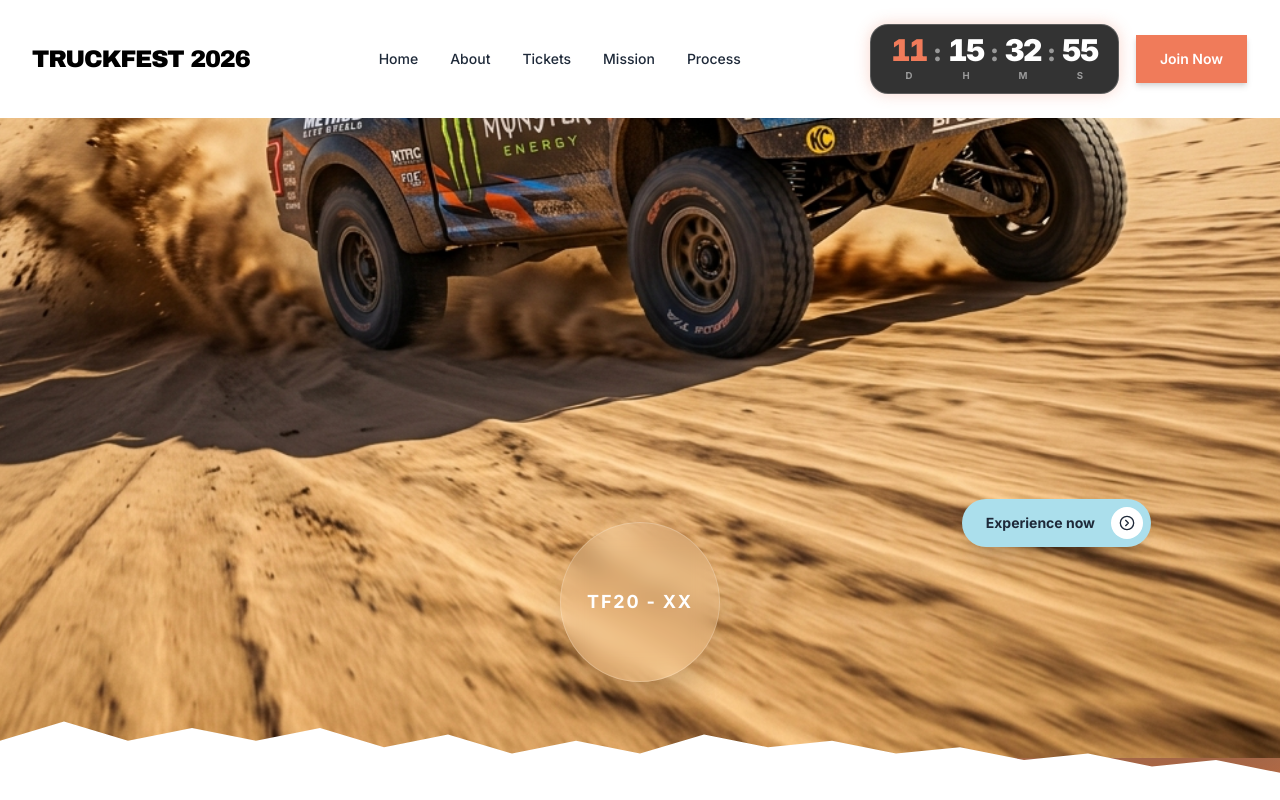
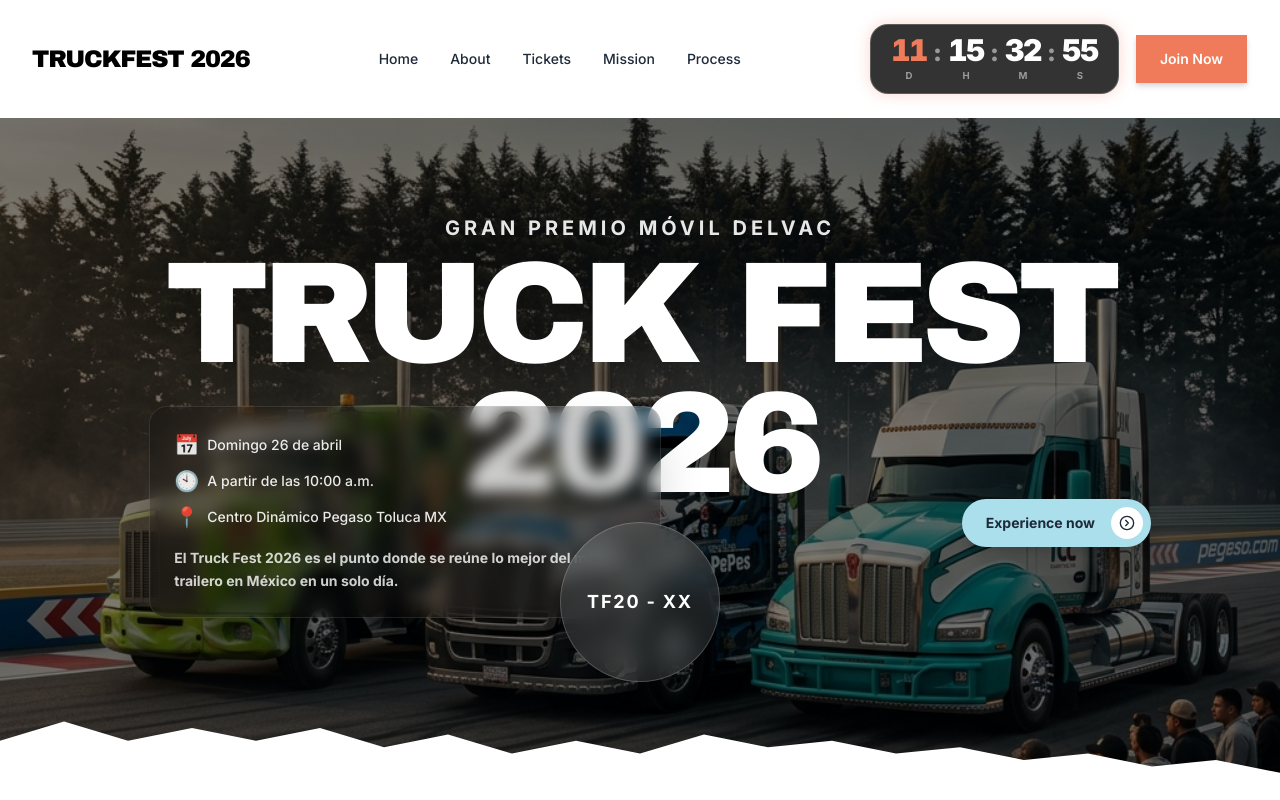
Before and after one commit to IAGGDEV/TruckFestLanding_V1, a Next.js app: page / in a window 1280 px wide. Shown: the top 800 px of the page. Built offline with nearby package versions, Linux system fonts and the light colour scheme.

Commit message:
feat: replace hero gradient with custom background image of multiple trucks and remove floating truck

```diff
--- a/src/app/page.tsx
+++ b/src/app/page.tsx
@@ -31,8 +31,17 @@
 
       {/* Hero Section */}
       <section className="relative w-full h-[85vh] overflow-hidden flex flex-col items-center pt-16">
-        {/* Background Gradient to emulate sky and desert */}
-        <div className="absolute inset-0 bg-gradient-to-b from-[#3ba2cd] via-[#43a1c8] to-[#c66c3c] z-0" />
+        {/* Hero Background Image */}
+        <div className="absolute inset-0 z-0">
+          <Image
+            src="/hero-bg.jpg"
+            alt="Truck Fest Hero Background"
+            fill
+            className="object-cover object-center"
+            priority
+          />
+          <div className="absolute inset-0 bg-black/50" />
+        </div>
 
         {/* Torn paper effect at the bottom using an SVG mask/clip-path equivalent */}
         <div
@@ -90,21 +99,7 @@
           </Button>
         </motion.div>
 
-        {/* Center Main Truck Image */}
-        <motion.div
-           className="absolute bottom-10 z-10 w-full max-w-[1200px]"
-           initial={{ opacity: 0, y: 100 }}
-           animate={{ opacity: 1, y: 0 }}
-           transition={{ duration: 0.8, delay: 0.2 }}
-        >
-          <Image
-            src="/hero-truck.png"
-            alt="Truck Fest Hero"
-            width={1200}
-            height={600}
-            className="object-contain w-full h-auto object-bottom mix-blend-normal drop-shadow-2xl scale-[1.1] origin-bottom mask-image-bottom"
-          />
-        </motion.div>
+
 
         {/* Glassmorphism Circle */}
         <motion.div
```
Also changed, not shown: public/hero-bg.jpg (added).
